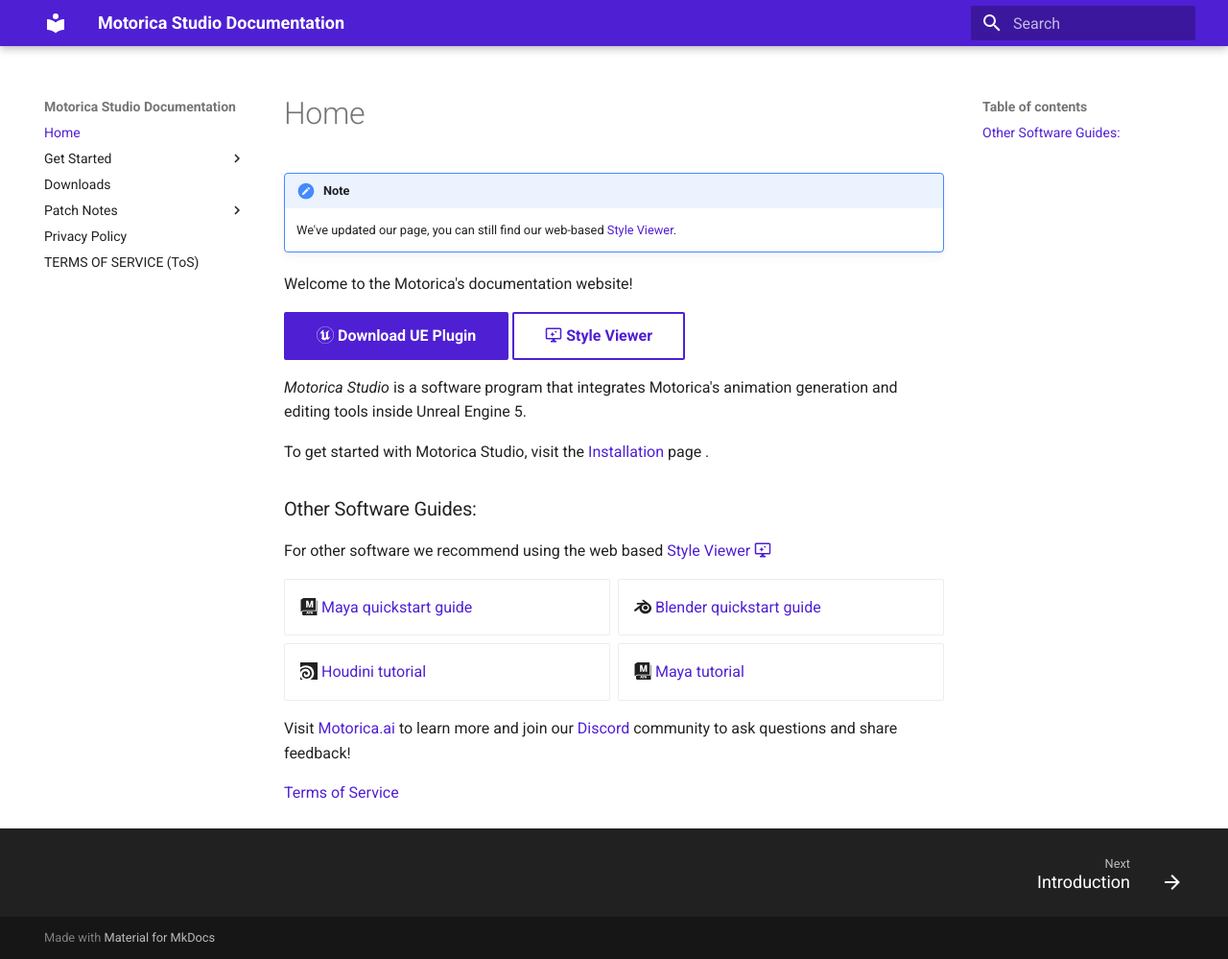
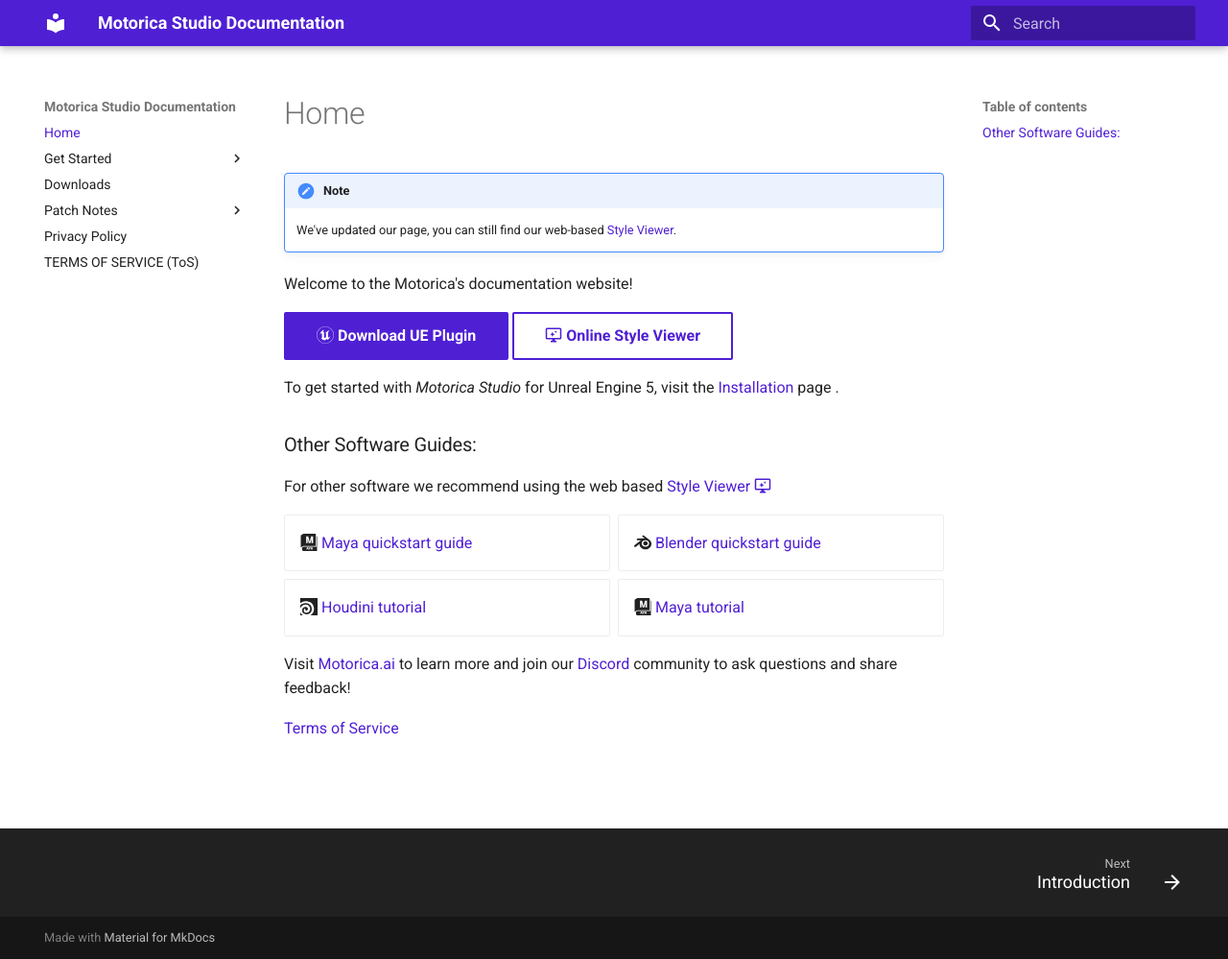
Before and after one commit to MotoricaAI/MoStudioDocs, an MkDocs documentation site: the page built from docs/index.md, in a window 1280 px wide and 999 px high. Shown: the whole window at 96% size. Built offline with MkDocs 1.6.1 and Material for MkDocs 9.7.7, drawn with Linux system fonts in a browser that asks for light colours.

Commit message:
Update index.md

```diff
--- a/docs/index.md
+++ b/docs/index.md
@@ -5,11 +5,9 @@
 
 Welcome to the Motorica's documentation website!
 
-[:simple-unrealengine: Download UE Plugin](https://mostudiodocs.pages.dev/downloads/){ .md-button .md-button--primary } [:material-monitor-shimmer: Style Viewer](https://mogen.motorica.ai/){ .md-button }
+[:simple-unrealengine: Download UE Plugin](https://mostudiodocs.pages.dev/downloads/){ .md-button .md-button--primary } [:material-monitor-shimmer: Online Style Viewer](https://mogen.motorica.ai/){ .md-button }
 
-*Motorica Studio* is a software program that integrates Motorica's animation generation and editing tools inside Unreal Engine 5.
-
-To get started with Motorica Studio, visit the [Installation](get-started/index.md) page .
+To get started with *Motorica Studio* for Unreal Engine 5, visit the [Installation](get-started/index.md) page .
 
 ### Other Software Guides:
 
```
